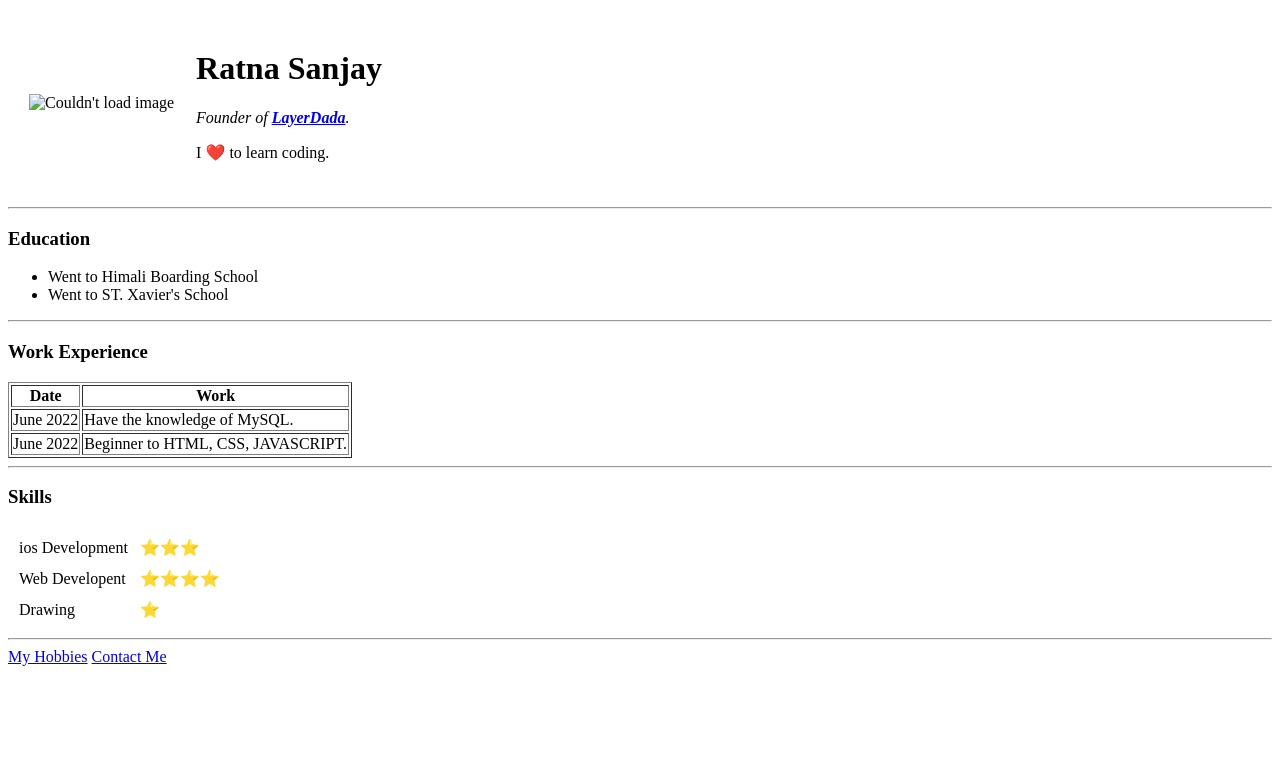
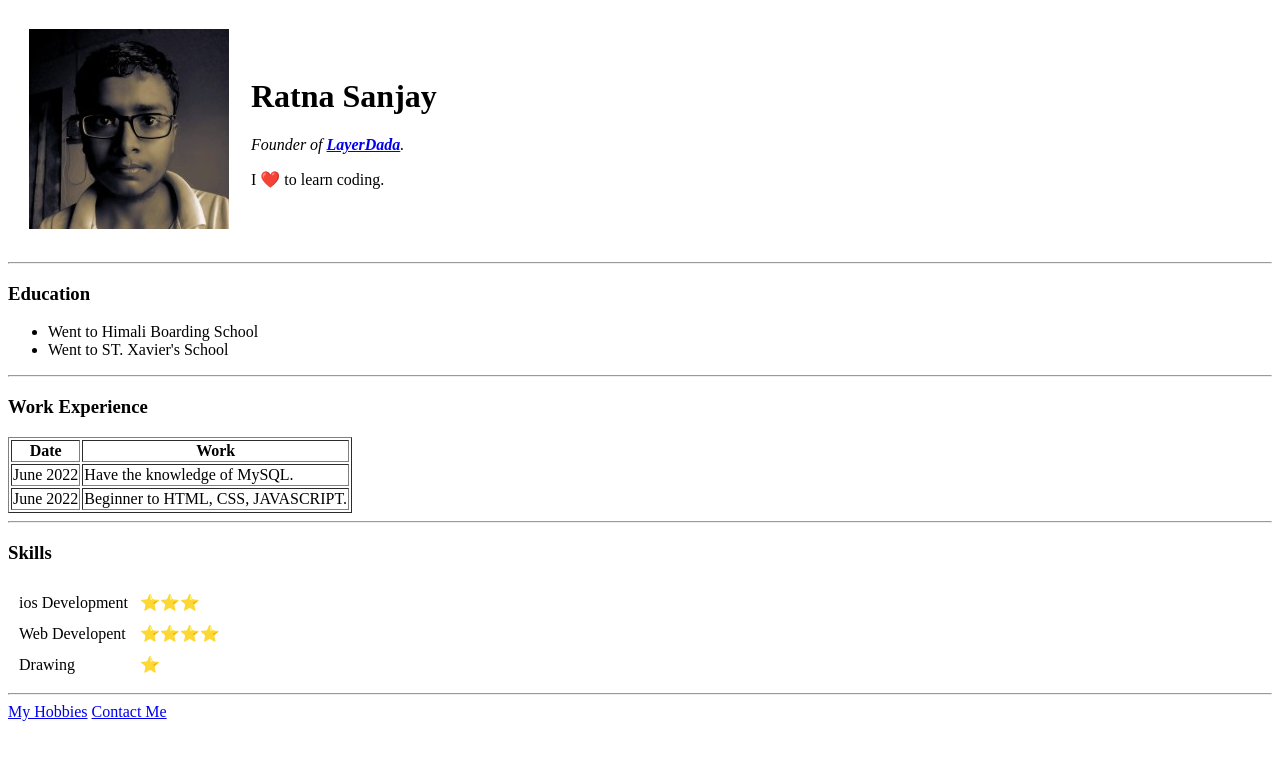
Before and after one commit to thisisratna/cv, a plain HTML site: page index.html in a window 1280 px wide. Drawn offline with Linux system fonts and the light colour scheme.

Commit message:
Update index.html

```diff
--- a/index.html
+++ b/index.html
@@ -9,7 +9,7 @@
 <body>
   <table cellspacing="20">
     <tr>
-      <td><img src="images/me.jpg" alt="Couldn't load image"></td>
+      <td><img src="me.jpg" alt="Couldn't load image"></td>
       <td>
         <h1>Ratna Sanjay</h1>
         <em>Founder of <strong><a href="https://www.lawyer.com/">LayerDada</a></strong>.</em>
```
